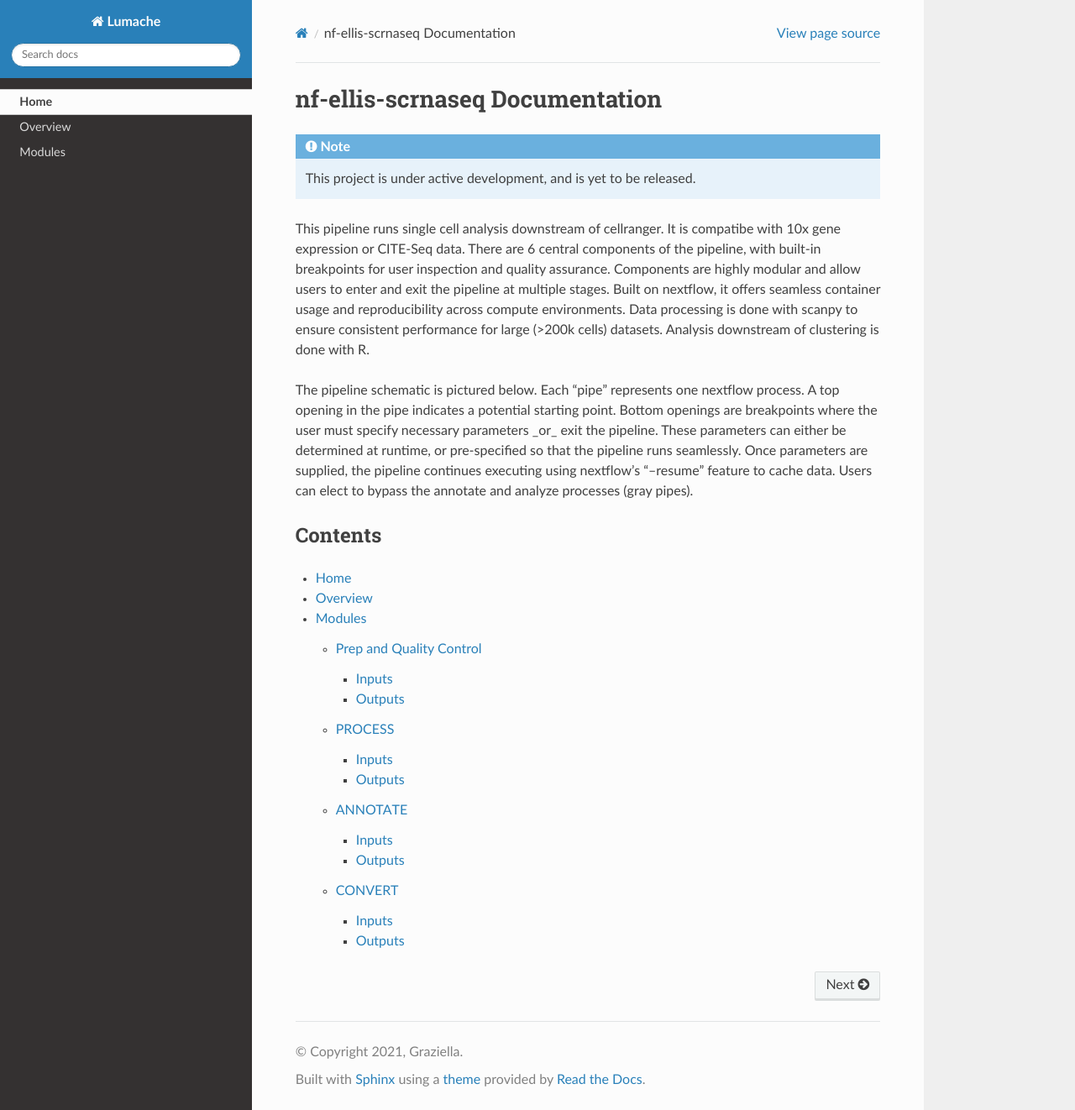
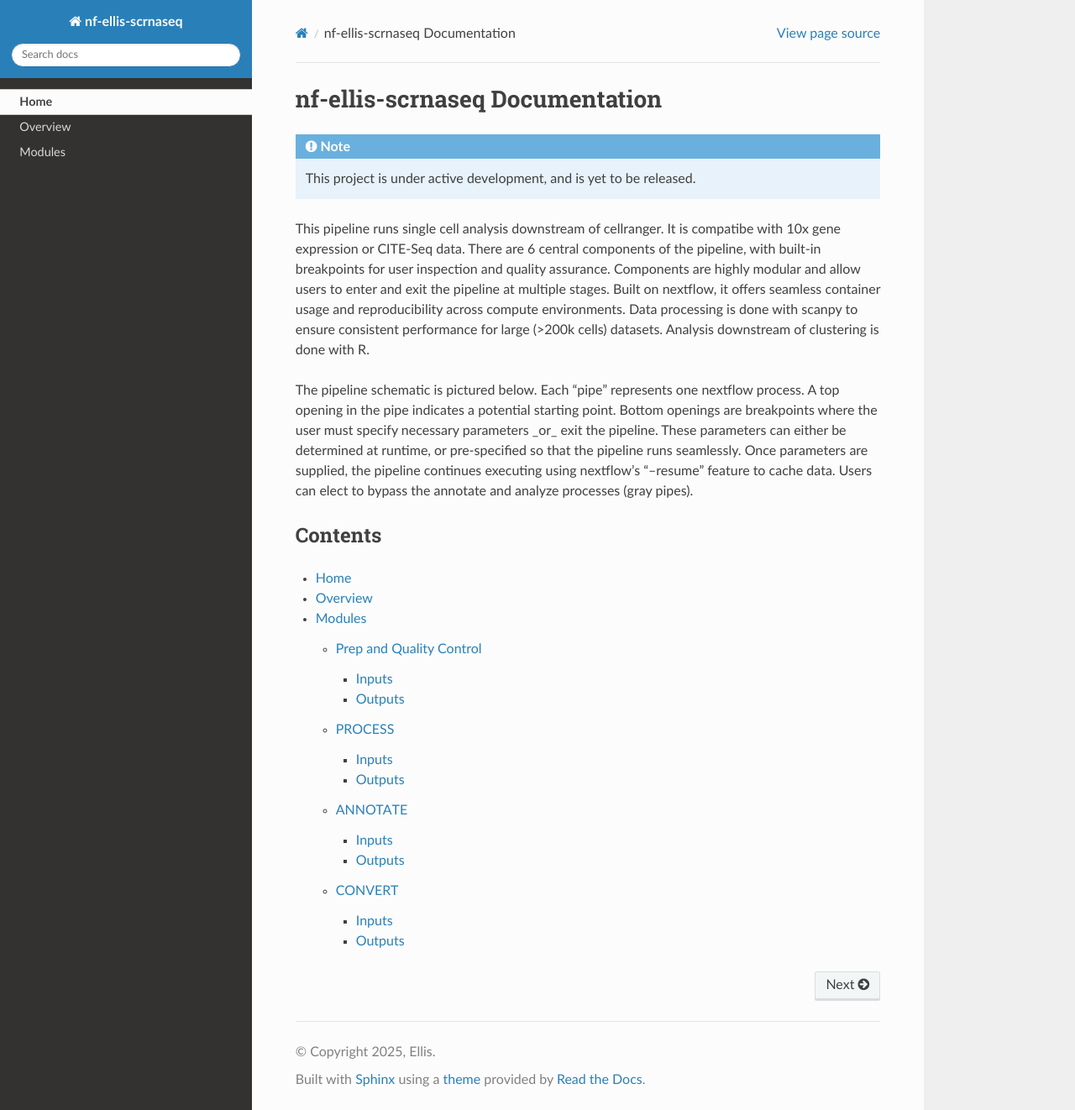
Before and after one commit to oliviaellis65/docs, a Sphinx documentation site: the page built from docs/source/index.rst, in a window 1280 px wide and 1322 px high. Shown: the whole window at 84% size. Built offline with Sphinx 7.4.7 and the Read the Docs theme 3.1.0, drawn with Linux system fonts in a browser that asks for light colours.

Commit message:
change conf project name

```diff
--- a/docs/source/conf.py
+++ b/docs/source/conf.py
@@ -1,10 +1,10 @@
 # Configuration file for the Sphinx documentation builder.
 
-# -- Project information
+# -- Project inforlsmation
 
-project = 'Lumache'
-copyright = '2021, Graziella'
-author = 'Graziella'
+project = 'nf-ellis-scrnaseq'
+copyright = '2025, Ellis'
+author = 'Olivia Ellis'
 
 release = '0.1'
 version = '0.1.0'
```
